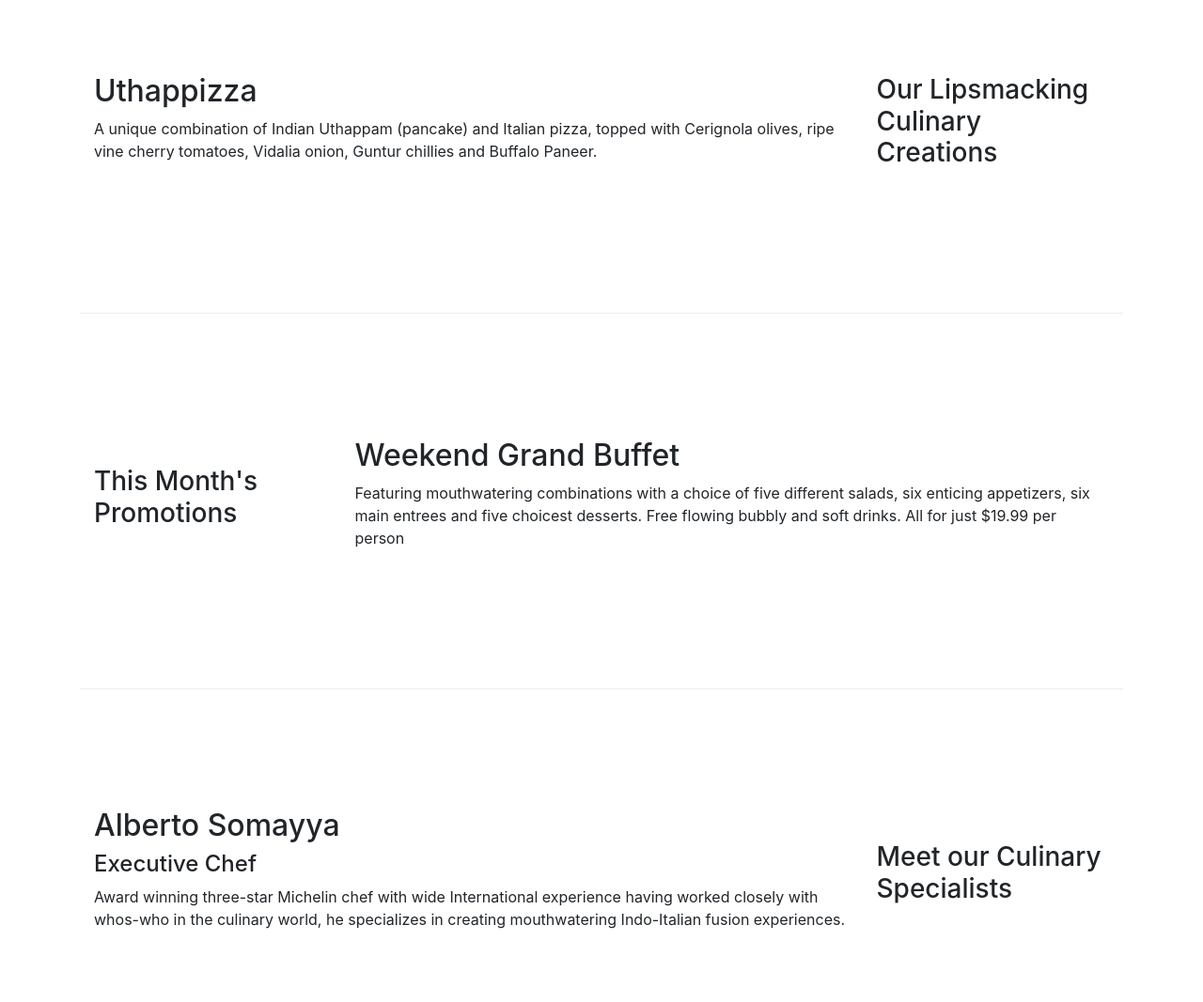
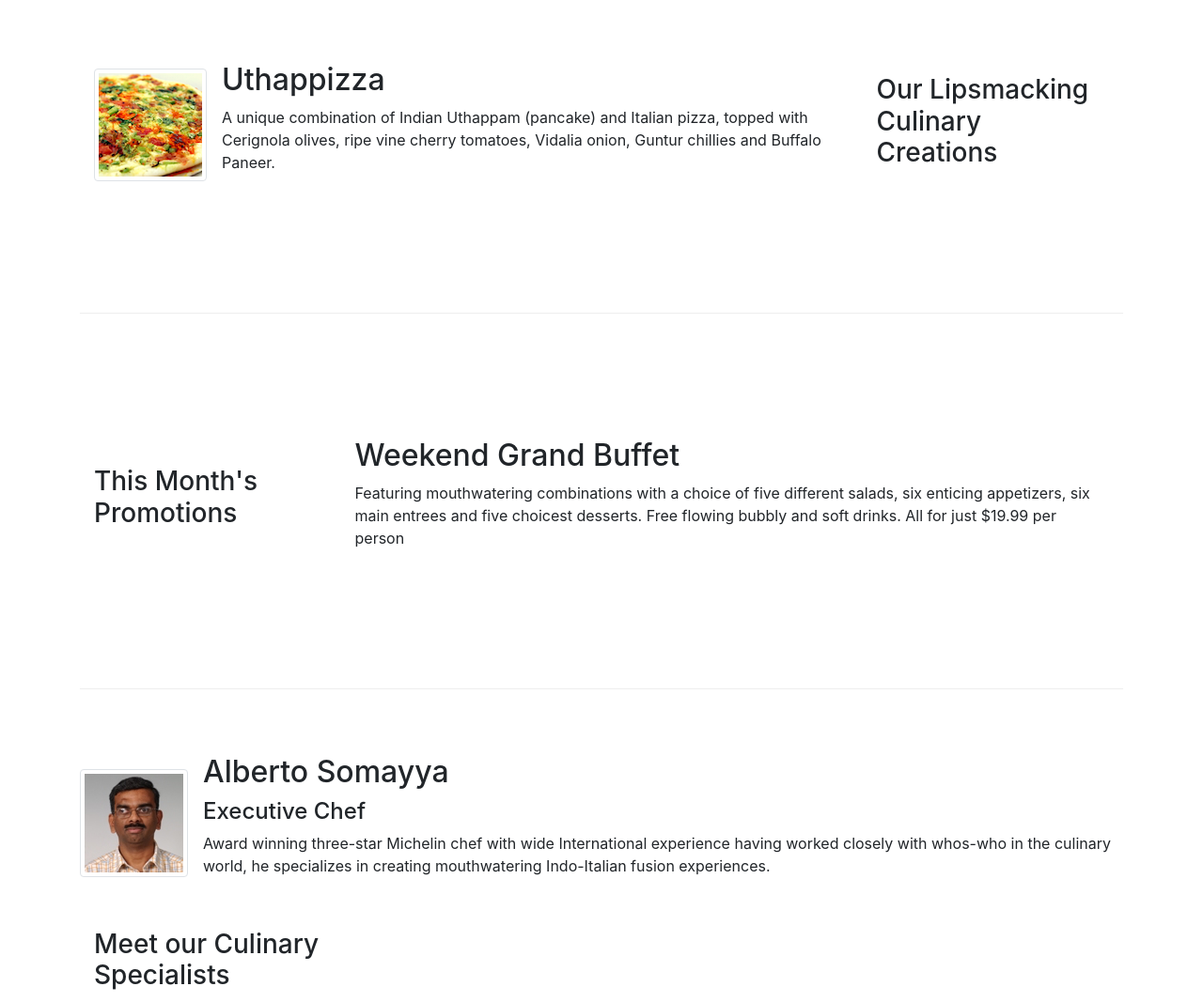
Before and after one commit to TaoJiang98/Bootstrap_Project, a website: page index.html in a window 1280 px wide. Shown: the part 400-1467 px from the top of the page at 94% size. Drawn offline with nearby package versions, Linux system fonts and the light colour scheme.

Commit message:
Images and Media

```diff
--- a/index.html
+++ b/index.html
@@ -21,7 +21,8 @@
             <button class="navbar-toggler" type="button" data-toggle="collapse" data-target="#Navbar">
                 <span class="navbar-toggler-icon"></span>
             </button>
-            <a class="navbar-brand mr-auto" href="#">Ristorante Con Fusion</a>
+            <a class="navbar-brand mr-auto" href="#"><a class="navbar-brand mr-auto" href="#"><img src="img/logo.png" height="30" width="41"></a>
+        </a>
             <div class="collapse navbar-collapse" id="Navbar">
                 <ul class="navbar-nav mr-auto">
                     <li class="nav-item active"><a class="nav-link" href="#"><span class="fa fa-home fa-lg"></span>Home</a></li>
@@ -51,8 +52,17 @@
                 <h3>Our Lipsmacking Culinary Creations</h3>
             </div>
             <div class="col col-sm order-sm-first col-md">
-                <h2>Uthappizza</h2>
-                <p class="d-none d-sm-block">A unique combination of Indian Uthappam (pancake) and Italian pizza, topped with Cerignola olives, ripe vine cherry tomatoes, Vidalia onion, Guntur chillies and Buffalo Paneer.</p>
+                <div class="media">
+                    <img class="d-flex mr-3 img-thumbnail align-self-center"
+                            src="img/uthappizza.png" alt="Uthappizza">
+                    <div class="media-body">
+                        <h2 class="mt-0">Uthappizza</h2>
+                        <p class="d-none d-sm-block">A unique combination of Indian Uthappam (pancake) and
+                            Italian pizza, topped with Cerignola olives, ripe vine
+                            cherry tomatoes, Vidalia onion, Guntur chillies and
+                            Buffalo Paneer.</p>
+                    </div>
+                </div>
             </div>
         </div>
 
@@ -71,10 +81,18 @@
             <div class="col-12 col-sm-4 order-sm-last col-md-3">
                 <h3>Meet our Culinary Specialists</h3>
             </div>
-            <div class="col col-sm order-sm-first col-md">
-                <h2>Alberto Somayya</h2>
-                <h4>Executive Chef</h4>
-                <p class="d-none d-sm-block">Award winning three-star Michelin chef with wide International experience having worked closely with whos-who in the culinary world, he specializes in creating mouthwatering Indo-Italian fusion experiences. </p>
+            <div class="media">
+                <img class="d-flex mr-3 img-thumbnail align-self-center"
+                        src="img/alberto.png" alt="Alberto Somayya">
+                <div class="media-body">
+                    <h2 class="mt-0">Alberto Somayya</h2>
+                    <h4>Executive Chef</h4>
+                    <p class="d-none d-sm-block">Award winning three-star Michelin chef with wide
+                        International experience having worked closely with
+                        whos-who in the culinary world, he specializes in
+                        creating mouthwatering Indo-Italian fusion experiences.
+                        </p>
+                </div>
             </div>
         </div>
     </div>
```
Also changed, not shown: aboutus.html (+2 -1 lines), img/alberto.png (added), img/buffet.png (added), img/logo.png (added), img/uthappizza.png (added).
